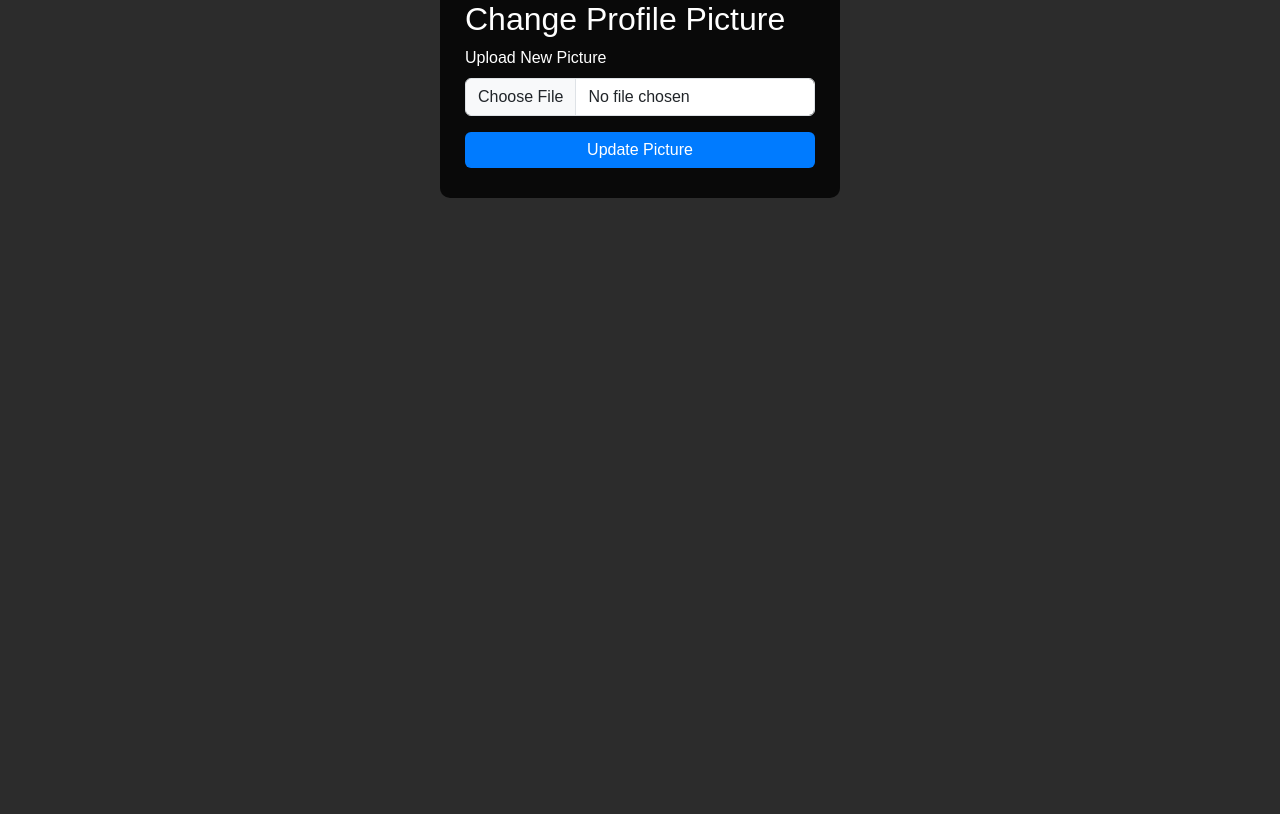
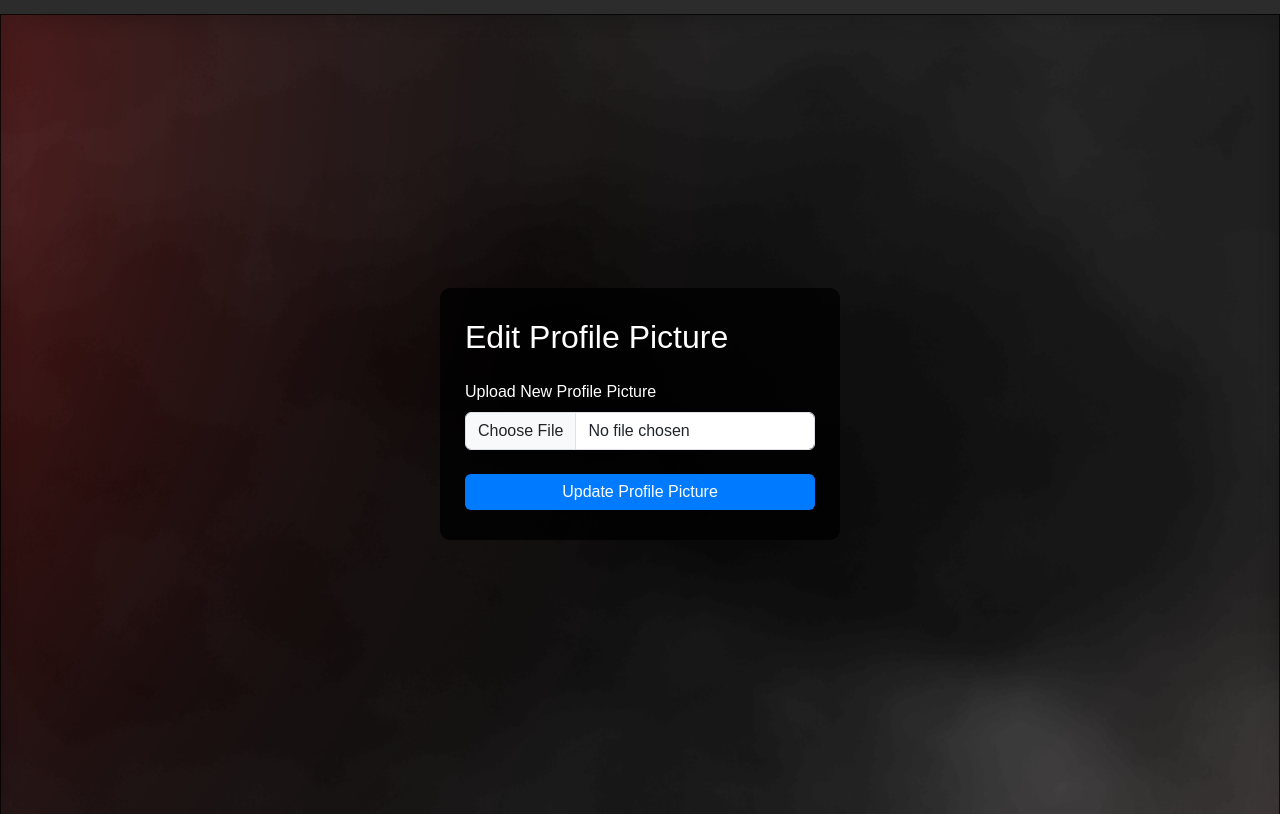
Before and after one commit to D3VIDE/tekweb_project, a PHP site: page /changeProfilePicture.php in a window 1280 px wide. Shown: the part 316-1130 px from the top of the page. Before the commit the page ends 514 px from the top, so only its background shows below. Run offline with PHP 8.4, Linux system fonts and the light colour scheme.

Commit message:
front end change profile pic

```diff
--- a/main_form/changeProfilePicture.php
+++ b/main_form/changeProfilePicture.php
@@ -106,22 +106,73 @@ if ($_SERVER['REQUEST_METHOD'] === 'POST' && isset($_FILES['user_profile'])) {
 <head>
     <meta charset="UTF-8">
     <meta name="viewport" content="width=device-width, initial-scale=1">
-    <title>Change Profile Picture</title>
+    <title>Edit Profile</title>
+    <link rel="icon" href="../assets/UAP.ico" type="image/x-icon">
     <link href="https://cdn.jsdelivr.net/npm/bootstrap@5.3.3/dist/css/bootstrap.min.css" rel="stylesheet">
     <style>
-        body { background-color: #2C2C2C; color: white; font-family: Arial, sans-serif; }
-        .container { display: flex; justify-content: center; align-items: center; height: 100vh; }
-        .form-box { background-color: rgba(0, 0, 0, 0.8); padding: 30px 25px; border-radius: 10px; width: 100%; max-width: 400px; }
+        body {
+            margin: 0;
+            padding: 0;
+            font-family: Arial, sans-serif;
+            background-color: #2C2C2C;
+        }
+        #picture-section{
+            min-height: 100vh;
+            display: flex;
+            flex-direction: column;
+            background-image: url('../assets/Background.png');
+            background-size: cover;
+            background-repeat: no-repeat;
+            background-position: center top;
+            margin: 0;
+            padding: 0;
+        }
+        .navbar {
+            background-color: #2C2C2C;
+            font-family: Arial, sans-serif;
+            padding: 10px 20px;
+        }
+        .navbar-brand, .nav-link {
+            color: #FFFFFF !important;
+        }
+        .navbar-brand {
+            font-weight: bold;
+            font-size: 1.5rem;
+        }
+        .form-box {
+            background-color: rgba(0, 0, 0, 0.8);
+            padding: 30px 25px;
+            border-radius: 10px;
+            color: white;
+            width: 100%;
+            max-width: 400px;
+            margin: 10px 0;
+        }
+        .container {
+            flex: 1;
+            display: flex;
+            align-items: center;
+            justify-content: center;
+        }
         .btn-primary { background-color: #007bff; border: none; width: 100%; }
         .btn-primary:hover { background-color: #0056b3; }
-        .btn-secondary { background-color: #6c757d; border: none; width: 100%; margin-top: 10px; }
+        .btn-secondary { background-color: #6c757d; border: none; width: 100%; margin-top: 5px; margin-bottom: 10px; }
         .btn-secondary:hover { background-color: #5a6268; }
     </style>
 </head>
 <body>
+    <nav class="navbar navbar-expand-lg">
+        <div class="container-fluid">
+            <a class="navbar-brand mx-auto" href="../main_form/mainForm.php">
+                <img src="../assets/UapLogoText.svg" alt="UapLogo">
+            </a>
+        </div>
+    </nav>
+
+    <section id="picture-section">
         <div class="container">
             <div class="form-box">
-            <h2>Change Profile Picture</h2>
+                <h2 class="pb-3">Edit Profile Picture</h2>
                 <?php if ($errorMessage): ?>
                     <div class="alert alert-danger"><?php echo $errorMessage; ?></div>
                 <?php endif; ?>
@@ -130,13 +181,14 @@ if ($_SERVER['REQUEST_METHOD'] === 'POST' && isset($_FILES['user_profile'])) {
                     <a href="userProfile.php" class="btn btn-secondary">Back to Profile</a>
                 <?php endif; ?>
                 <form method="POST" enctype="multipart/form-data">
-                <div class="mb-3">
-                    <label for="user_profile" class="form-label">Upload New Picture</label>
+                    <div class="mb-3 pb-2">
+                        <label for="user_profile" class="form-label">Upload New Profile Picture</label>
                         <input type="file" class="form-control" name="user_profile" id="user_profile" required>
                     </div>
-                <button type="submit" class="btn btn-primary">Update Picture</button>
+                    <button type="submit" class="btn btn-primary">Update Profile Picture</button>
                 </form>
             </div>
         </div>
+    </section>
 </body>
 </html>
```
Lines whose indentation alone changed are shown as unchanged.
